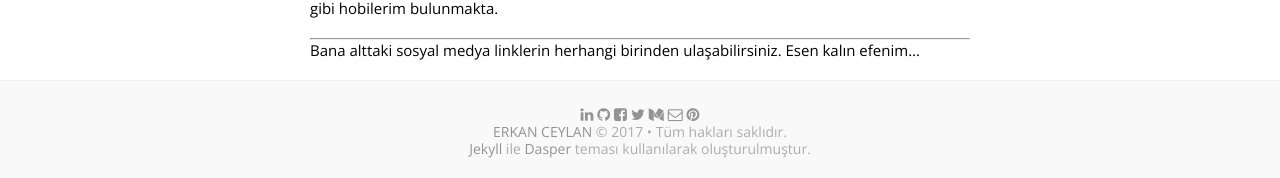
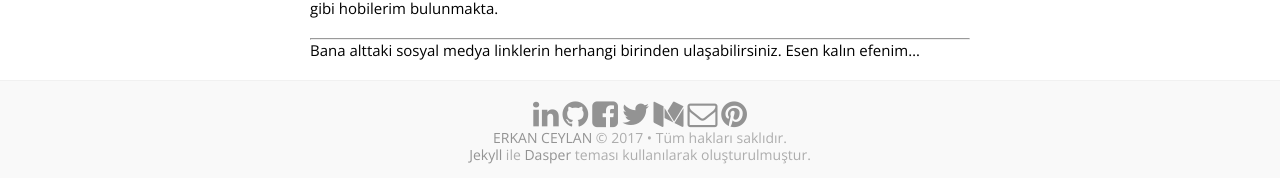
Before and after one commit to erkanceylan/blog, a Jekyll site: the page built from about.md, in a window 1280 px wide. Shown: the part 1394-1572 px from the top of the page. Built offline with Jekyll 4.4.1, drawn with Linux system fonts in a browser that asks for light colours.

Commit message:
Update default.html

```diff
--- a/_layouts/default.html
+++ b/_layouts/default.html
@@ -136,13 +136,13 @@ layout: htmlCompressor
 				<!-- Display: table-cell -->
 				<div class="dtc h6">
 					<div>
-						<a target="_blank" href="https://tr.linkedin.com/in/erkanceylan"><i class="fa fa-linkedin"></i></a>
-						<a target="_blank" href="https://github.com/erkanceylan"><i class="fa fa-github"></i></a>
-						<a target="_blank" href="https://facebook.com/erkanceylan.4"><i class="fa fa-facebook-square"></i></a>
-						<a target="_blank" href="https://twitter.com/erkan4ceylan"><i class="fa fa-twitter"></i></a>
-						<a target="_blank" href="https://medium.com/@erkanceylan"><i class="fa fa-medium"></i></a>
-						<a target="_blank" href="mailto:erkanceylan4@gmail.com"><i class="fa fa-envelope-o"></i></a>
-						<a target="_blank" href="https://pinterest.com/erkanceylan4"><i class="fa fa-pinterest"></i></a>
+						<a target="_blank" href="https://tr.linkedin.com/in/erkanceylan"><i class="fa fa-linkedin fa-2x"></i></a>
+						<a target="_blank" href="https://github.com/erkanceylan"><i class="fa fa-github fa-2x"></i></a>
+						<a target="_blank" href="https://facebook.com/erkanceylan.4"><i class="fa fa-facebook-square fa-2x"></i></a>
+						<a target="_blank" href="https://twitter.com/erkan4ceylan"><i class="fa fa-twitter fa-2x"></i></a>
+						<a target="_blank" href="https://medium.com/@erkanceylan"><i class="fa fa-medium fa-2x"></i></a>
+						<a target="_blank" href="mailto:erkanceylan4@gmail.com"><i class="fa fa-envelope-o fa-2x"></i></a>
+						<a target="_blank" href="https://pinterest.com/erkanceylan4"><i class="fa fa-pinterest fa-2x"></i></a>
 					</div>
 					<!-- Copyright -->
 					<a href="{{ site.baseurl }}" class="h6">{{ site.name }}</a> &copy; {{ site.time | date: "%Y" }} &bull; {% if site.lang == "tr" %}Tüm hakları saklıdır{% else %}All rights reserved{% endif %}.
```
